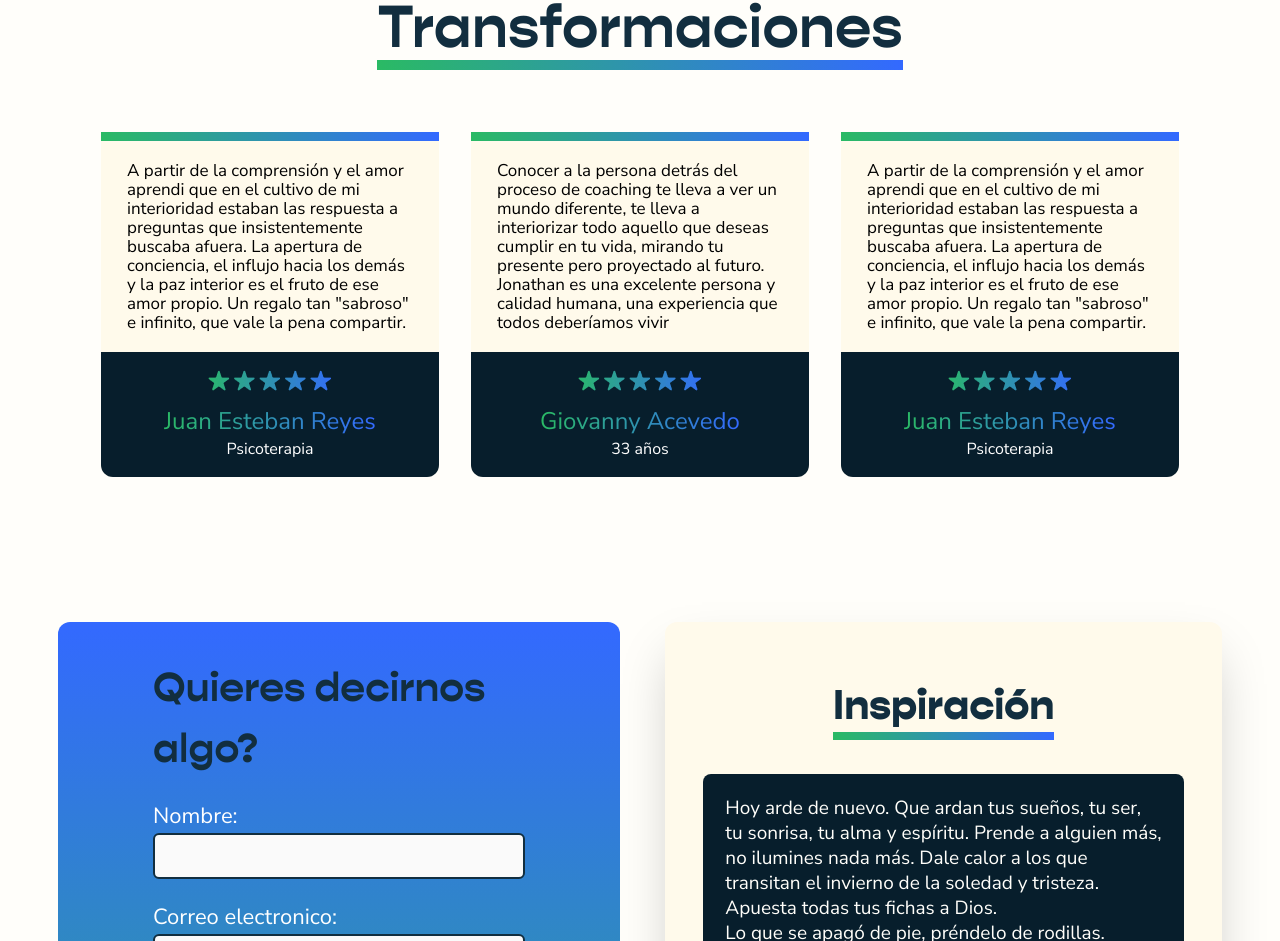
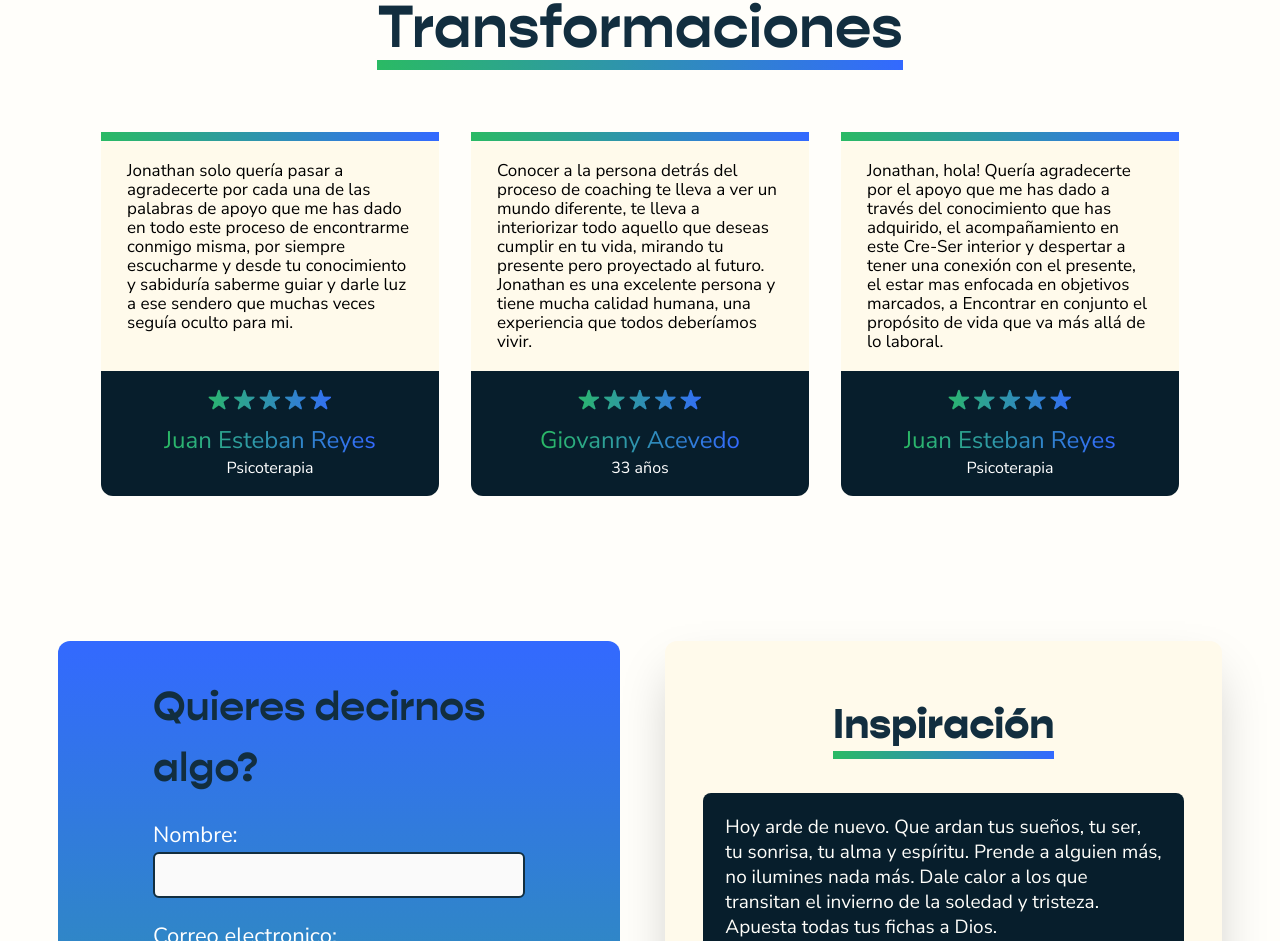
Before and after one commit to revdev-earth/JonathanPFrontend, a React (Vite) app: page / in a window 1280 px wide. Shown: the part 4777-5718 px from the top of the page. Built offline with nearby package versions, Linux system fonts and the light colour scheme.

Commit message:
change texts transformations section

```diff
--- a/src/Sections/6/index.tsx
+++ b/src/Sections/6/index.tsx
@@ -1,19 +1,19 @@
 const CardsInformation = [
   {
     content:
-      'A partir de la  comprensión y el amor aprendi que en el cultivo de mi interioridad estaban las respuesta a preguntas que insistentemente buscaba afuera. La apertura de conciencia, el influjo hacia los demás y la paz interior es el fruto de ese amor propio. Un regalo tan "sabroso" e infinito, que vale la pena compartir.',
+      "Jonathan solo quería pasar a agradecerte por cada una de las palabras de apoyo que me has dado en todo este proceso de encontrarme conmigo misma, por siempre escucharme y desde tu conocimiento y sabiduría saberme guiar y darle luz a ese sendero que muchas veces seguía oculto para mi.",
     name: "Juan Esteban Reyes",
     profesion: "Psicoterapia",
   },
   {
     content:
-      "Conocer a la persona detrás del proceso de coaching te lleva a ver un mundo diferente, te lleva a interiorizar todo aquello que deseas cumplir en tu vida, mirando tu presente pero proyectado al futuro. Jonathan es una excelente persona y calidad humana, una experiencia que todos deberíamos vivir",
+      "Conocer a la persona detrás del proceso de coaching te lleva a ver un mundo diferente, te lleva a interiorizar todo aquello que deseas cumplir en tu vida, mirando tu presente pero proyectado al futuro. Jonathan es una excelente persona y tiene mucha calidad humana, una experiencia que todos deberíamos vivir.",
     name: "Giovanny Acevedo",
     profesion: "33 años",
   },
   {
     content:
-      'A partir de la  comprensión y el amor aprendi que en el cultivo de mi interioridad estaban las respuesta a preguntas que insistentemente buscaba afuera. La apertura de conciencia, el influjo hacia los demás y la paz interior es el fruto de ese amor propio. Un regalo tan "sabroso" e infinito, que vale la pena compartir.',
+      "Jonathan, hola! Quería agradecerte por el apoyo que me has dado a través del conocimiento que has adquirido, el acompañamiento en este Cre-Ser interior y despertar a tener una conexión con el presente, el estar mas enfocada en objetivos marcados, a Encontrar en conjunto el propósito de vida que va más allá de lo laboral.",
     name: "Juan Esteban Reyes",
     profesion: "Psicoterapia",
   },
```
